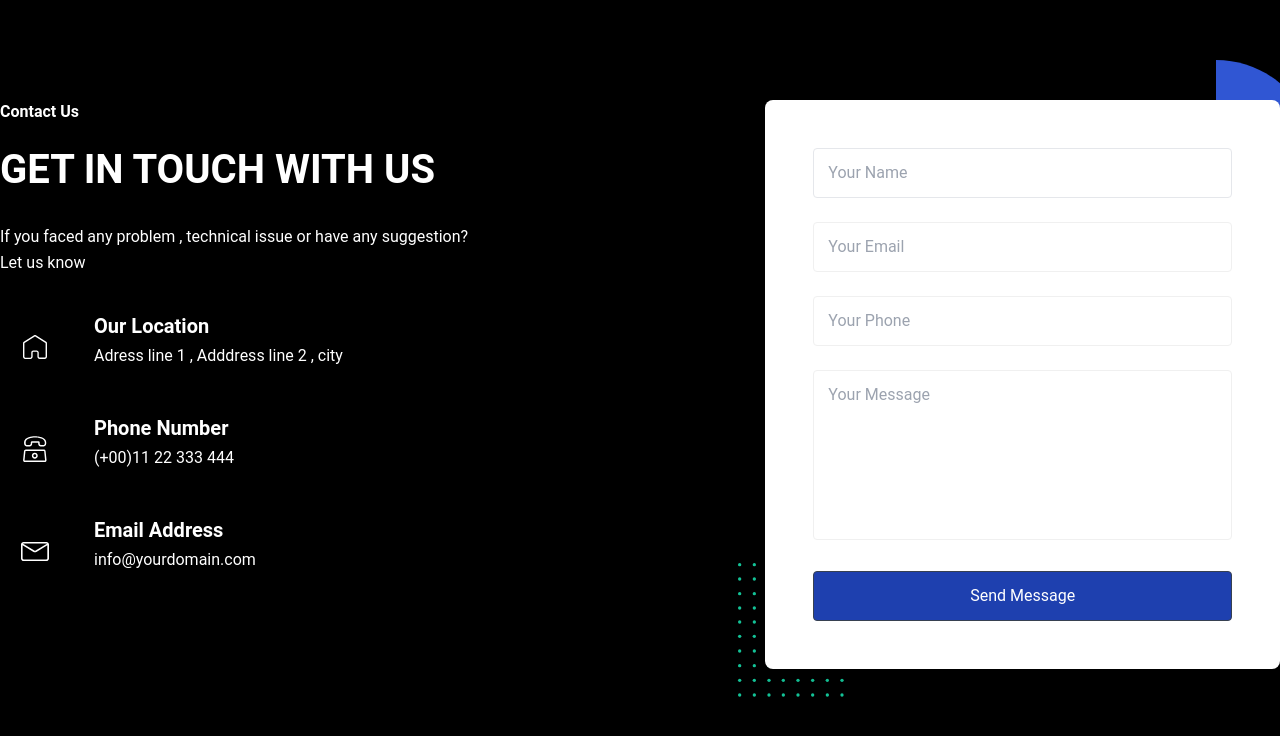
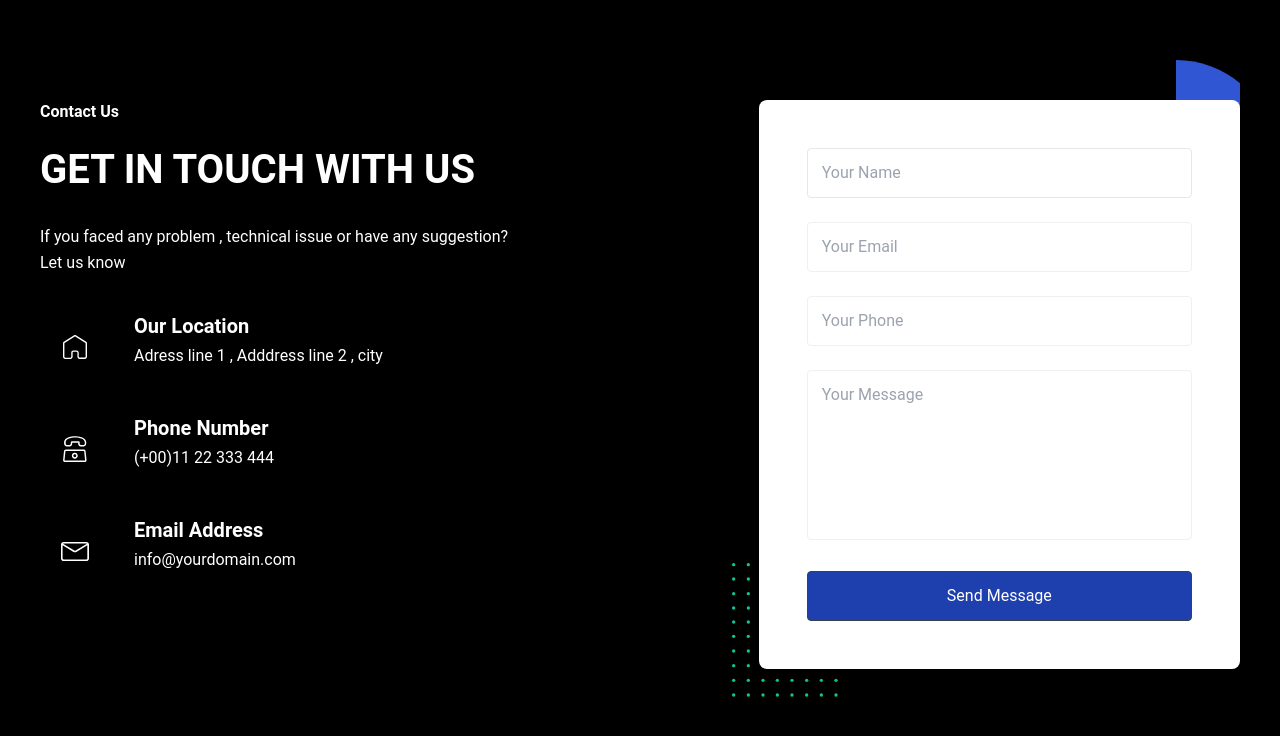
Before and after one commit to 8KCool/NFT-minting-game-website-blockchain, a Next.js app: page /Contactus in a window 1280 px wide. Shown: the top 736 px of the page. Built offline with nearby package versions, Linux system fonts and the light colour scheme.

Commit message:
12/01- 1

```diff
--- a/pages/Contactus.js
+++ b/pages/Contactus.js
@@ -4,7 +4,7 @@ export default function Contact () {
     return (
 
 
-<section class="relative z-10 overflow-hidden py-20 lg:py-[100px]">
+<section class="relative z-10 overflow-hidden py-20 lg:py-[100px] mx-10">
   <div class="container mx-auto">
     <div class="-mx-4 flex flex-wrap lg:justify-between">
       <div class="w-full px-4 lg:w-1/2 xl:w-6/12 text-white">
```
